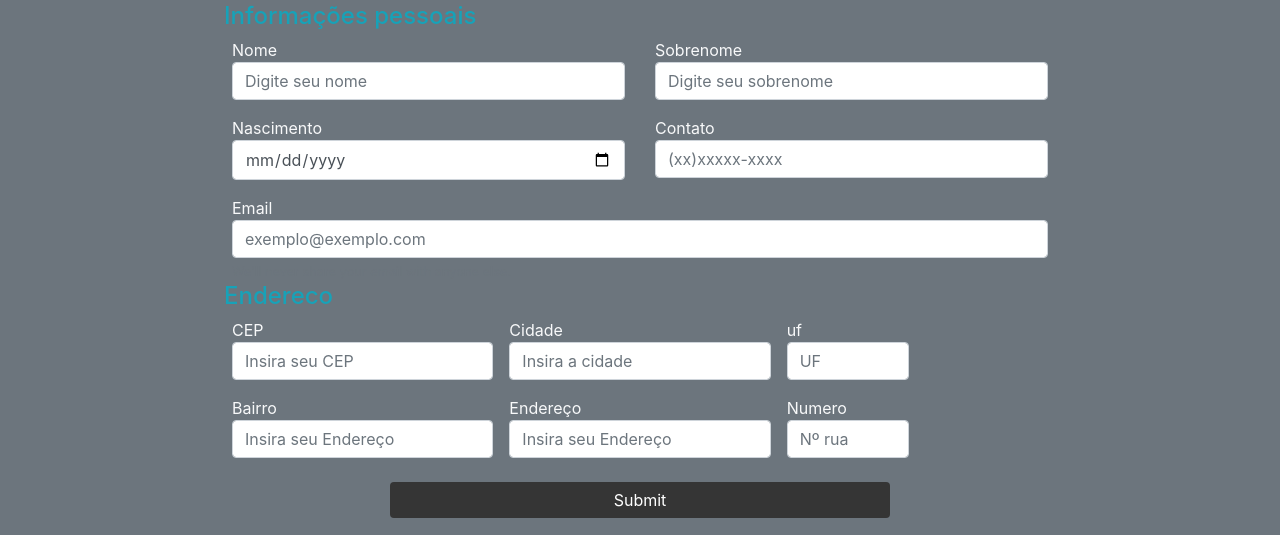
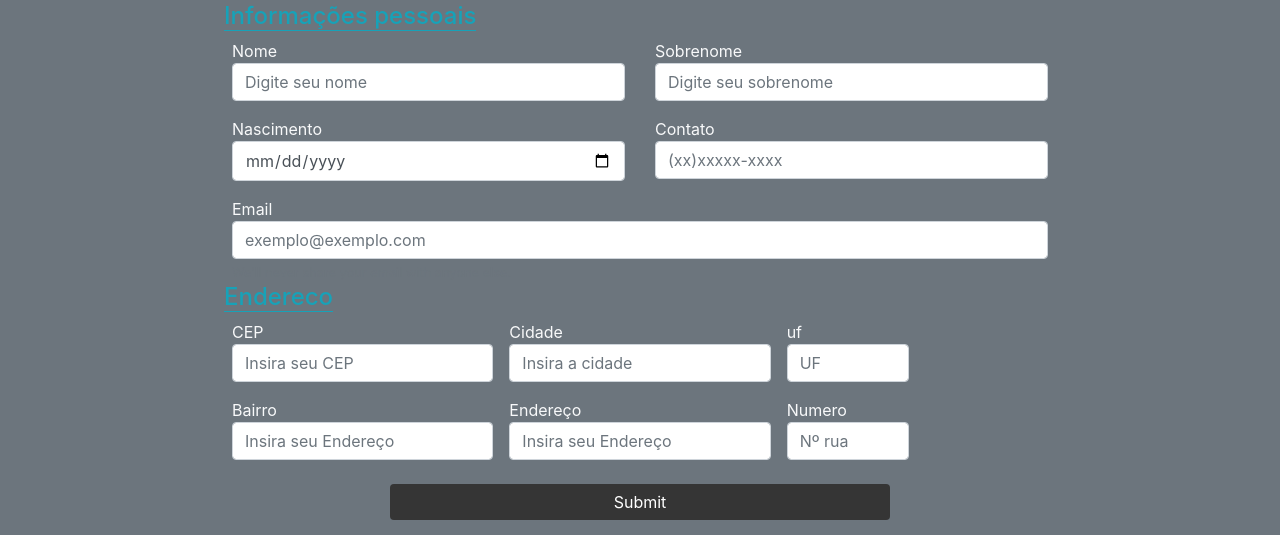
Before and after one commit to Cleber-Severo/Tela-de-Cadastro, a plain HTML site: page index.html in a window 1280 px wide. Shown: the part 126-661 px from the top of the page. Drawn offline with nearby package versions, Linux system fonts and the light colour scheme.

Commit message:
h4 bottom border

```diff
--- a/assets/css/styles.css
+++ b/assets/css/styles.css
@@ -1,6 +1,10 @@
 main {
     width: 65vw;
     margin: 0 auto;
+}
+
+form h4 {
+    display: inline-block;
 }
 
 .botao {
--- a/index.html
+++ b/index.html
@@ -39,7 +39,7 @@
         <main class="d-flex flex-column">
             <h1 class="text-center bg-secondary text-light m-0 mb-1">Tela de Cadastro</h2>
             <form class="m-0">
-                <h4 class="text-left text-info mb-2 font-weight-bolder">Informações pessoais</h3>
+                <h4 class="text-left text-info mb-2 font-weight-bolder border-bottom border-info">Informações pessoais</h3>
                 <div class="container px-2">
                     <div class="row mb-3 px-0">
                         <div class="col-sm-12 col-md-6">
@@ -71,7 +71,7 @@
                     <small id="emailHelp" class="form-text text-muted">We'll never share your email with anyone else.</small>
                 </div>
 
-                <h4 class="text-left text-info mb-2 font-weight-bolder">Endereco</h3>
+                <h4 class="text-left text-info mb-2 font-weight-bolder border-bottom border-info">Endereco</h3>
 
                 <div class="container">
                     <div class="row">
```
